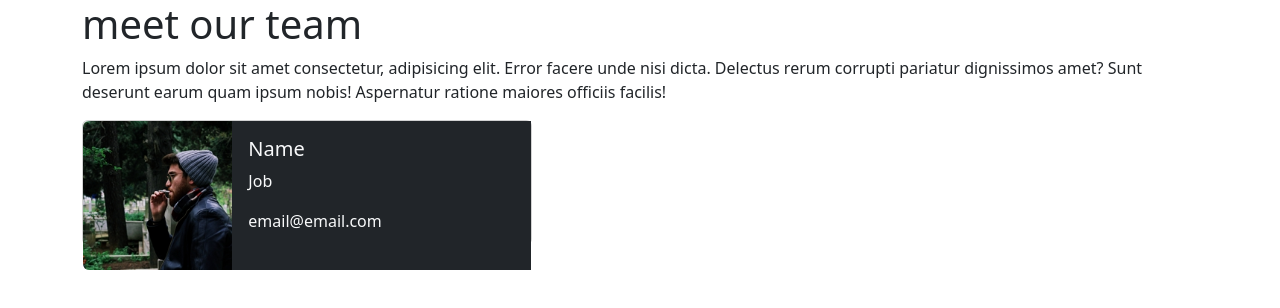
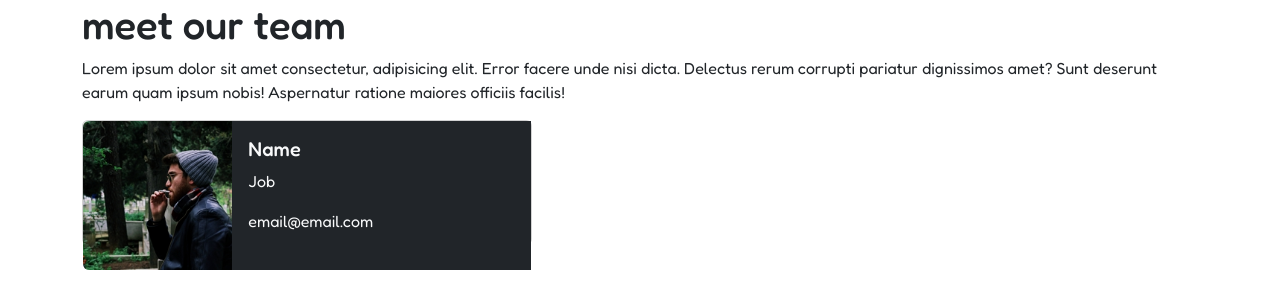
Before and after one commit to carlomagno-ale/js-our-team, a plain HTML site: page index.html in a window 1280 px wide. Drawn offline with nearby package versions, Linux system fonts and the light colour scheme.

Commit message:
add css and font

```diff
--- /dev/null
+++ b/assets/style.css
@@ -0,0 +1,16 @@
+@import url('https://fonts.googleapis.com/css2?family=Fredoka:wght@300..700&display=swap');
+
+
+* {
+
+    margin: 0;
+    padding: 0;
+    box-sizing: border-box;
+    /*transition: all 500ms;*/
+    /*border: 1px grey dashed;*/
+}
+
+body {
+
+    font-family: "Fredoka", serif;
+}
--- a/index.html
+++ b/index.html
@@ -11,6 +11,9 @@
   <link rel='stylesheet' href='https://cdnjs.cloudflare.com/ajax/libs/bootstrap/5.3.2/css/bootstrap.min.css'
     integrity='sha512-b2QcS5SsA8tZodcDtGRELiGv5SaKSk1vDHDaQRda0htPYWZ6046lr3kJ5bAAQdpV2mmA/4v0wQF9MyU6/pDIAg=='
     crossorigin='anonymous' />
+
+    <!-- CSS -->
+     <link rel="stylesheet" href="./assets/style.css">
 
   <!-- JavaScript -->
   <script defer src="./assets/script.js"></script>
```
